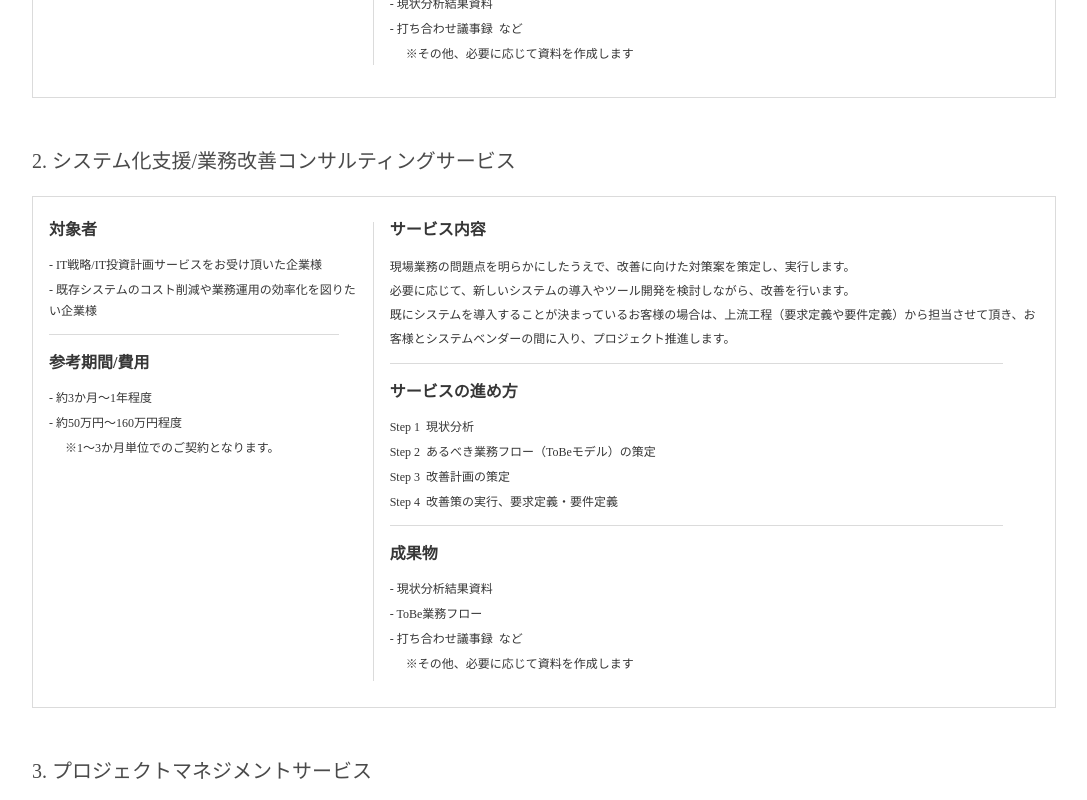
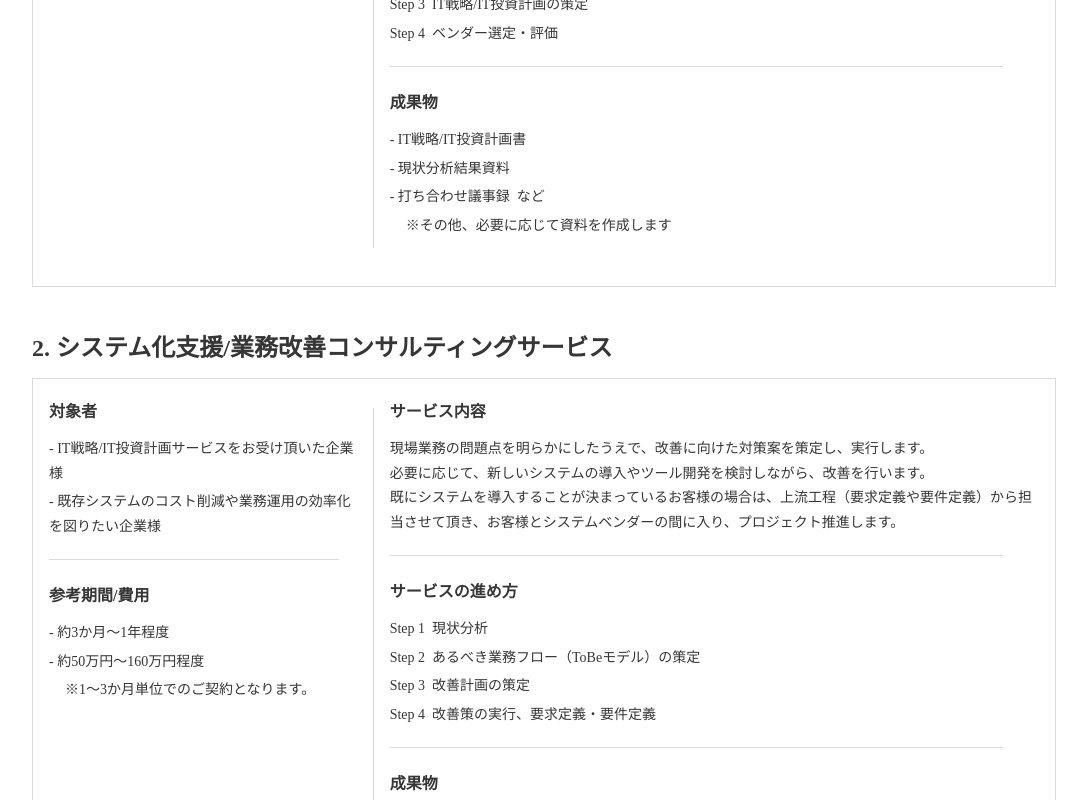
Before and after one commit to egg-system/corporate-site, a Nuxt app: page /service in a window 1280 px wide. Shown: the part 1600-2400 px from the top of the page, without its empty margins (96-1183 px from the left). Built offline with nearby package versions, Linux system fonts and the light colour scheme.

Commit message:
確認用修正
システムコンサルティングサービス上の余白拡張
表内の余白拡張
文字サイズ、行間をトップページとそろえる
title削除
metaタグ実装

```diff
--- a/components/pages/service/TheDevelopment.vue
+++ b/components/pages/service/TheDevelopment.vue
@@ -2,7 +2,7 @@
   <div>
     <div class="columns">
       <div class="column is-half">
-        <h4 class="is-4">システム開発</h4>
+        <h2>システム開発</h2>
         <div class="message">
           ご要望に合わせてスクラッチやWebシステムや業務システムの開発を行います。
         </div>
@@ -72,10 +72,10 @@
         <div class="table-content target-system">
           <h6>対象システム</h6>
           <div>
-            <p> -業務システム（販売管理、顧客管理、予約管理、等）</p>
+            <p>- 業務システム（販売管理、顧客管理、予約管理、等）</p>
             <p>- Webシステム（Webアプリケーション、ECサイト、サーバー構築支援、等）</p>
             <p>- 業務システム連携用API&nbsp;など</p>
-            <p class="note message">※上記以外のシステム開発の対応可否については<nuxt-link to="/contact">こちらから</nuxt-link>ご相談ください</p>
+            <p class="note">※上記以外のシステム開発の対応可否については<nuxt-link to="/contact">こちらから</nuxt-link>ご相談ください</p>
           </div>
         </div>
         <div class="table-content deliverables">
@@ -133,12 +133,14 @@ export default {
 }
 .table-content {
   margin: 1rem;
-  margin-bottom: 2rem;
+  margin-top: 1.5rem;
+  margin-bottom: 3rem;
+  line-height: 2rem;
   div {
-    font-size: 0.75rem;
+    font-size: 14px;
   }
   p {
-    font-size: 0.75rem;
+    font-size: 14px;
     margin-bottom: 0.5rem;
   }
 }
--- a/components/pages/service/common/TheCase.vue
+++ b/components/pages/service/common/TheCase.vue
@@ -1,6 +1,6 @@
 <template>
   <div>
-    <p class="is-size-5">事例紹介</p>
+    <h3>事例紹介</h3>
     <div class="columns is-multiline">
       <div v-for="(item, i) in cases" :key="i" :class="{ right: (i % 2) === 1 }" class="column is-half">
         <div class="case-title button is-dark">
@@ -44,11 +44,12 @@ export default {
   margin-bottom: 3rem;
 }
 div {
-  font-size: 0.75rem;
+  font-size: 14px;
 }
 .column {
   position: relative;
   min-height: 20rem;
+  padding: 2rem;
   .button {
     width: 15rem;
     margin-bottom: 1rem;
@@ -62,7 +63,7 @@ div {
 .sub-title,
 .description,
 .case-item {
-  line-height: 1.75;
+  line-height: 2rem;
 }
 @media screen and (min-width: 769px) {
   .right::before {
--- a/components/pages/service/consulting/TheSpecialConsulting.vue
+++ b/components/pages/service/consulting/TheSpecialConsulting.vue
@@ -2,7 +2,7 @@
   <div>
     <div class="columns">
       <div class="column is-half">
-        <h4 class="is-4">業界特化型<br>システムコンサルティングサービス</h4>
+        <h2>業界特化型<br>システムコンサルティングサービス</h2>
         <div class="message">
           サロン・整体・エステ・接骨院・マッサージ・トレーニングジムの業界に特化したコンサルティングサービスを行っています。<br>
           事業戦力の策定や集客の支援から、手間がかかるホームページ等のシステム面のサポートまでオールインワンで行います。
@@ -16,7 +16,7 @@
       </div>
     </div>
     <div>
-      <p class="table-title is-size-5">サロン業界特化型コンサルティングサービス</p>
+      <h3 class="table-title">サロン業界特化型コンサルティングサービス</h3>
       <div class="columns table">
         <div class="column is-4 left">
           <div class="table-content target">
@@ -56,7 +56,7 @@
         </figure>
       </div>
       <div class="column is-half">
-        <h4 class="is-4">当社が運営するオウンドメディア</h4>
+        <h3>当社が運営するオウンドメディア</h3>
         <div class="message">
           サロンオーナー様にとってできるだけ負担なく手軽に情報を収集できる場所として、
           当社が持つノウハウを駆使してメディアサイト「EGG」を立ち上げました。
@@ -129,13 +129,15 @@ export default {
 }
 .table-content {
   margin: 1rem;
-  margin-bottom: 2rem;
+  margin-top: 1.5rem;
+  margin-bottom: 3rem;
+  line-height: 2rem;
   div {
-    font-size: 0.75rem;
+    font-size: 14px;
   }
   p {
-    font-size: 0.75rem;
-    margin-bottom: 0.5rem;
+    font-size: 14px;
+    margin-bottom: 0.25rem;
   }
 }
 .service-content-item {
@@ -151,7 +153,7 @@ export default {
   width: 80%;
   height: 1px;
   background: $lightgray;
-  margin-top: 0.5rem;
+  margin-top: 1rem;
 }
 @media screen and (min-width: 769px) {
   .left::before {
--- a/components/pages/service/consulting/TheSystemConsulting.vue
+++ b/components/pages/service/consulting/TheSystemConsulting.vue
@@ -2,7 +2,7 @@
   <div>
     <div class="columns">
       <div class="column is-half system-consulting">
-        <h2 class="is-4">システムコンサルティングサービス</h2>
+        <h2>システムコンサルティングサービス</h2>
         <div class="message">システム導入や導入後の運用を軸に、「計画」「推進」「管理」の3つのサービスを提供します。</div>
         <div class="message">
           その他にも、お客様のご要望に合わせてカスタマイズしたサービスをご提供しますので、
@@ -97,7 +97,7 @@
         </div>
       </div>
     </div>
-    <p class="table-title is-size-5">2.&nbsp;システム化支援/業務改善コンサルティングサービス</p>
+    <h3 class="table-title">2.&nbsp;システム化支援/業務改善コンサルティングサービス</h3>
     <div class="columns table">
       <div class="column is-4 left">
         <div class="table-content target">
@@ -139,7 +139,7 @@
         </div>
       </div>
     </div>
-    <p class="table-title is-size-5">3.&nbsp;プロジェクトマネジメントサービス</p>
+    <h3 class="table-title">3.&nbsp;プロジェクトマネジメントサービス</h3>
     <div class="columns table">
       <div class="column is-4 left">
         <div class="table-content target">
@@ -209,6 +209,9 @@ export default {
 </script>
 
 <style lang="scss" scoped>
+.columns {
+  margin-top: 3rem;
+}
 .link {
   max-width: 30rem;
   margin: auto;
@@ -230,9 +233,6 @@ export default {
     }
   }
 }
-.long {
-  line-height: 2;
-}
 .table {
   border: 1px solid $lightgray;
   margin: 0px;
@@ -247,12 +247,13 @@ export default {
 .table-content {
   margin: 1rem;
   margin-top: 1.5rem;
-  margin-bottom: 2rem;
+  margin-bottom: 3rem;
+  line-height: 2rem;
   div {
-    font-size: 0.75rem;
+    font-size: 14px;
   }
   p {
-    font-size: 0.75rem;
+    font-size: 14px;
     margin-bottom: 0.25rem;
   }
 }
@@ -289,7 +290,7 @@ export default {
   width: 85%;
   height: 1px;
   background: $lightgray;
-  margin-top: 0.5rem;
+  margin-top: 1rem;
 }
 @media screen and (min-width: 769px) {
   .left::before {
@@ -311,25 +312,21 @@ export default {
     background: $lightgray;
     margin-top: 0.5rem;
   }
-  .five-ws .description {
-    margin-left: 1rem;
+  .five-ws {
+    margin-bottom: 0.25rem;
+    .description {
+      margin-left: 1rem;
+    }
   }
 }
-.service-content::after {
-  position: absolute;
-  content: '';
-  width: 90%;
-  height: 1px;
-  background: $lightgray;
-  margin-top: 0.5rem;
-}
+.service-content::after,
 .service-process::after {
   position: absolute;
   content: '';
   width: 90%;
   height: 1px;
   background: $lightgray;
-  margin-top: 0.5rem;
+  margin-top: 1rem;
 }
 .content-description {
   display: inline-block;
--- a/pages/service.vue
+++ b/pages/service.vue
@@ -49,18 +49,23 @@ export default {
   },
   data: () => ({
     consultingImage,
-    systemImage,
-    title: 'サービス紹介'
+    systemImage
   }),
   head() {
     return {
-      title: this.title,
+      title: 'サービス紹介',
       meta: [
         {
-          hid: 'service',
-          name: 'サービス紹介',
+          hid: 'service-description',
+          name: 'description',
           content:
             'システム導入や導入後の運用を軸に、「計画」「推進」「管理」の3つのサービスを提供します。'
+        },
+        {
+          hid: 'service-keywords',
+          name: 'keywords',
+          content:
+            'サービス紹介, システムコンサルティング, 開発, IT戦略, IT投資計画策定, システム化支援, 業務改善, ToBe, CanBe, プロジェクトマネジメント, サロン, 整体, エステ, 接骨院, マッサージ, トレーニングジム, EGG'
         }
       ]
     }
```
